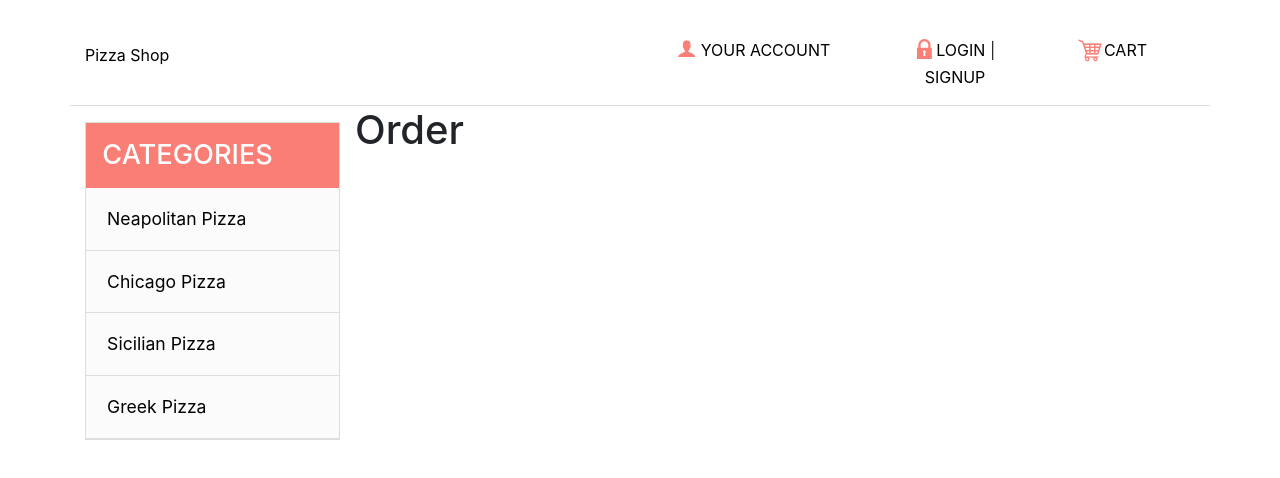
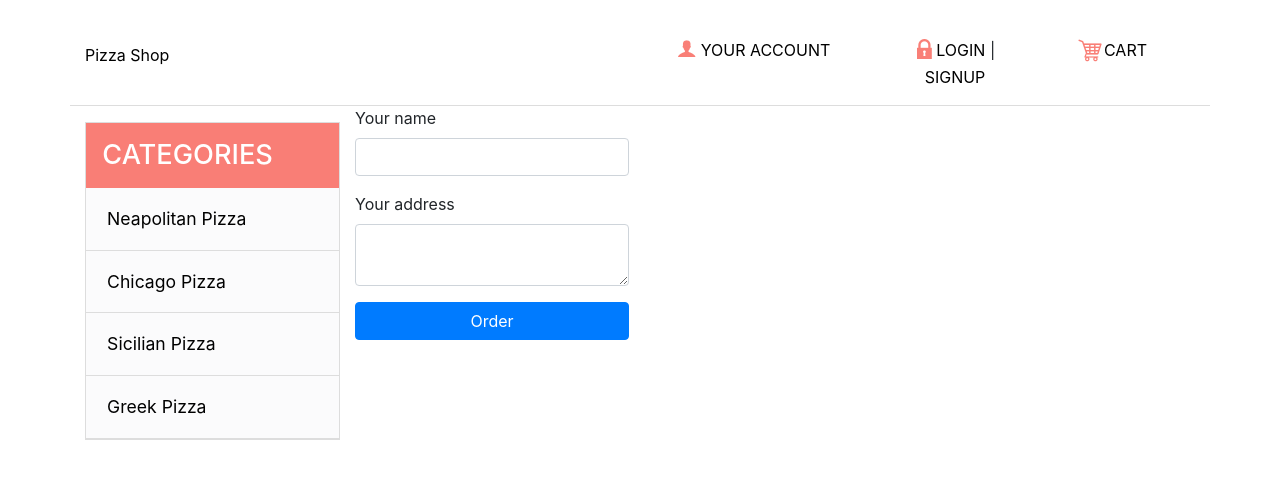
Before and after one commit to colliel/pizzashop, a React (Create React App) app: page /order in a window 1280 px wide. Shown: the top 478 px of the page. Built offline with nearby package versions, Linux system fonts and the light colour scheme; no server answers.

Commit message:
05.07 23.15

```diff
--- a/package.json
+++ b/package.json
@@ -7,6 +7,7 @@
     "@testing-library/react": "^9.5.0",
     "@testing-library/user-event": "^7.2.1",
     "bootstrap": "^4.5.0",
+    "js-cookie": "^2.2.1",
     "node-sass": "^4.14.1",
     "react": "^16.13.1",
     "react-dom": "^16.13.1",
--- a/src/App.js
+++ b/src/App.js
@@ -7,7 +7,7 @@ import Good from "./pages/Good";
 import Cart from "./pages/Cart";
 import {Login} from "./pages/Login";
 import {Register} from "./pages/Register";
-import {Order} from "./pages/Order";
+import Order from "./pages/Order";
 
 function App() {
   return (
--- a/src/components/CartTop.js
+++ b/src/components/CartTop.js
@@ -1,14 +1,14 @@
 import React, {useEffect} from "react";
 import {NavLink} from "react-router-dom";
 import {connect} from "react-redux"
-import {fetchCart} from "../state/actions";
+import {fetchCart, getUserFromCookies} from "../state/actions";
 
-const CartTop = ({cart, fetchCart}) => {
-    const userId = 1
+const CartTop = ({userId, cart, fetchCart, getUserFromCookies}) => {
 
     useEffect(() => {
-        fetchCart(userId)
-    }, [])
+        getUserFromCookies().then(fetchCart(userId))
+        console.log(userId)
+    }, [userId])
 
     return(
         <div className="cart col-3">
@@ -29,12 +29,14 @@ const CartTop = ({cart, fetchCart}) => {
 
 const mapStateToProps = (state) => {
     return {
-        cart: state.goods.cart
+        cart: state.goods.cart,
+        userId: state.app.user
     }
 }
 
 const mapDispatchToProps = dispatch => ({
-    fetchCart: userId => dispatch(fetchCart(userId))
+    fetchCart: userId => dispatch(fetchCart(userId)),
+    getUserFromCookies: () => dispatch(getUserFromCookies())
 })
 
 export default connect(mapStateToProps, mapDispatchToProps)(CartTop)
--- a/src/components/CartTotal.js
+++ b/src/components/CartTotal.js
@@ -15,10 +15,8 @@ const CartTotal = ({cart, convertToEuro, euroAmount}) => {
 
     return(
         <tr>
-            <td>
-            </td>
-            <td>
-            </td>
+            <td/>
+            <td/>
             <td colSpan="3">
                 Total amount: $ {totalAmount} (€ {euroAmount})
             </td>
--- a/src/components/Navbar.js
+++ b/src/components/Navbar.js
@@ -1,6 +1,7 @@
 import React from "react";
 import {NavLink} from 'react-router-dom'
 import CartTop from "./CartTop";
+
 
 export const Navbar = () => {
     return(
--- a/src/pages/Order.js
+++ b/src/pages/Order.js
@@ -1,7 +1,67 @@
-import React from "react";
+import React, {useState} from "react";
+import {connect} from "react-redux";
+import {fetchOrder} from "../state/actions"
 
-export const Order = () => {
-    return(
-        <h1>Order</h1>
+const Order = (props) => {
+    const [input, setInput] = useState({name: '', address: ''})
+
+    const onInputChange = event => {
+        event.persist()
+        setInput(prev => ({...prev, ...{
+                [event.target.name]: event.target.value
+            }}))
+    }
+
+    const handleSubmit = event => {
+        event.preventDefault()
+        const newOrder = {
+            name: input.name,
+            address: input.address,
+            cart: props.cart
+        }
+        props.fetchOrder(newOrder)
+    }
+
+    return (
+        <>
+            <form className="form-signin" onSubmit={handleSubmit}>
+                <div className="form-group">
+                    <label htmlFor="InputName">Your name</label>
+                    <input
+                        type="text"
+                        name="name"
+                        className="form-control"
+                        id="InputName"
+                        aria-describedby="emailHelp"
+                        value={input.name || ''}
+                        onChange={onInputChange}
+                    />
+                </div>
+                <div className="form-group">
+                    <label htmlFor="InputAddress">Your address</label>
+                    <textarea
+                        name="address"
+                        className="form-control"
+                        id="InputAddress"
+                        value={input.address || ''}
+                        onChange={onInputChange}
+                    />
+                </div>
+                <button type="submit" className="btn btn-primary btn-block">Order</button>
+                {props.errorLogin && <p className="error">Error: {props.errorLogin}</p>}
+            </form>
+        </>
     )
 }
+
+const mapStateToProps = state => {
+    return {
+        cart: state.goods.cart
+    }
+}
+
+const mapDispatchToProps = {
+    fetchOrder
+}
+
+export default connect(mapStateToProps, mapDispatchToProps)(Order)
--- a/src/state/actions.js
+++ b/src/state/actions.js
@@ -8,12 +8,15 @@ import {
     UPDATE_CART,
     DELETE_FROM_CART,
     CHANGE_QUANTITY,
-    EURO_AMOUNT
+    EURO_AMOUNT,
+    PROCESS_USER_DATA,
+    FETCH_ORDER
 } from './types'
+import Cookies from 'js-cookie'
 
 const url = process.env.REACT_APP_BD_URL
 
-const apiKey = 'AIzaSyCh3ScfjZQd23KVcyyAbmDdrBqo_bKLpEU'
+//const apiKey = 'AIzaSyCh3ScfjZQd23KVcyyAbmDdrBqo_bKLpEU'
 
 export const fetchGoods = () => {
     return (dispatch) => {
@@ -96,7 +99,6 @@ export const checkCart = (goodId, userId) => {
                 if (data.cart) {
                     const found = Object.keys(data.cart).find(item => data.cart[item].id === goodId)
                     if (found) {
-
                         return dispatch(updateCart(userId, found, data.cart[found].quantity, goodId))
                     } else return dispatch(fetchGoodData(goodId, userId))
                 } else return dispatch(fetchGoodData(goodId, userId))
@@ -181,3 +183,48 @@ export const convertToEuro = (totalAmount) => {
             .then(amount => dispatch({type: EURO_AMOUNT, payload: amount}))
     }
 }
+
+export const getUserFromCookies = () => {
+    return async dispatch => {
+        //await dispatch({type: SHOW_LOADER})
+        const hashId = await Cookies.get('hashId')
+        if (hashId){
+            await dispatch({type: PROCESS_USER_DATA, payload: hashId})
+            //await dispatch({type: HIDE_LOADER})
+        } else {
+            const idToken = Math.random().toString(36).substr(2);
+            console.log(idToken)
+            const hashId = await dispatch(addRegisteredToDB(idToken))
+            await Cookies.set('hashId', hashId, {expires: 10})
+            await dispatch({type: PROCESS_USER_DATA, payload: hashId})
+            //await dispatch({type: HIDE_LOADER})
+        }
+    }
+}
+
+export const addRegisteredToDB = idToken => {
+    return () => {
+        return fetch(`${url}/users.json`, {
+            method: 'POST',
+            body: JSON.stringify({
+                idToken
+            }),
+            headers: {
+                'Content_type': 'application/json'
+            }
+        }).then(response => response.json())
+            .then(data => data.name)
+    }
+}
+
+export const fetchOrder = newOrder => {
+    return dispatch => {
+        return fetch(`${url}/orders.json`, {
+            method: 'POST',
+            body: JSON.stringify({newOrder}),
+            headers: {
+                'Content-Type': 'application/json'
+            }
+        }).then(() => dispatch({type: FETCH_ORDER, payload: newOrder}))
+    }
+}
--- a/src/state/appReducer.js
+++ b/src/state/appReducer.js
@@ -1,7 +1,8 @@
-import {SHOW_LOADER, HIDE_LOADER} from "./types"
+import {SHOW_LOADER, HIDE_LOADER, PROCESS_USER_DATA} from "./types"
 
 const initialState = {
-    loading: false
+    loading: false,
+    user: null
 }
 
 export const appReducer = (state = initialState, action) => {
@@ -10,6 +11,8 @@ export const appReducer = (state = initialState, action) => {
             return state = {...state, loading: true}
         case HIDE_LOADER:
             return state = {...state, loading: false}
+        case PROCESS_USER_DATA:
+            return state = {...state, user: action.payload}
         default:
             return state
     }
--- a/src/state/goodReducer.js
+++ b/src/state/goodReducer.js
@@ -6,14 +6,16 @@ import {
     UPDATE_CART,
     DELETE_FROM_CART,
     CHANGE_QUANTITY,
-    EURO_AMOUNT
+    EURO_AMOUNT,
+    FETCH_ORDER
 } from "./types";
 
 const initialState = {
     goods: [],
     good: {},
     cart: [],
-    euroAmount: null
+    euroAmount: null,
+    order: {}
 }
 
 export const goodReducer = (state = initialState, action) => {
@@ -25,14 +27,6 @@ export const goodReducer = (state = initialState, action) => {
         case ADD_TO_CART:
             return state = {...state, cart: [...state.cart, action.payload]}
         case UPDATE_CART:
-/*            const found = state.cart.findIndex(i => i.hashId === action.payload.hashId)
-            const newObject = {name: state.cart[found].name, price: state.cart[found].price}
-            const newCart = state.cart.filter(i => i.id !== action.payload.id)
-            newCart.push({...action.payload, ...newObject})
-            console.log(found)
-            return state = {...state,
-                cart: newCart
-            }*/
             return state = {...state,
                 cart: state.cart.map(i => (i.hashId === action.payload.hashId) ?
                     {...i, quantity: action.payload.quantity} : i)}
@@ -46,6 +40,8 @@ export const goodReducer = (state = initialState, action) => {
                     {...i, quantity: action.payload.quantity} : i)}
         case EURO_AMOUNT:
             return state = {...state, euroAmount: action.payload}
+        case FETCH_ORDER:
+            return {...state, order: action.payload}
         default:
             return state
     }
--- a/src/state/types.js
+++ b/src/state/types.js
@@ -6,5 +6,7 @@ export const UPDATE_CART = 'GOODS/UPDATE_CART'
 export const DELETE_FROM_CART = 'GOODS/DELETE_FROM_CART'
 export const CHANGE_QUANTITY = 'GOODS/CHANGE_QUANTITY'
 export const EURO_AMOUNT = 'GOODS/EURO_AMOUNT'
+export const FETCH_ORDER = 'GOODS/FETCH_ORDER'
 export const SHOW_LOADER = 'APP/SHOW_LOADER'
 export const HIDE_LOADER = 'APP/HIDE_LOADER'
+export const PROCESS_USER_DATA = 'APP/PROCESS_USER_DATA'
```
Also changed, not shown: 1 other file (tests, documents, lock files or other folders).
